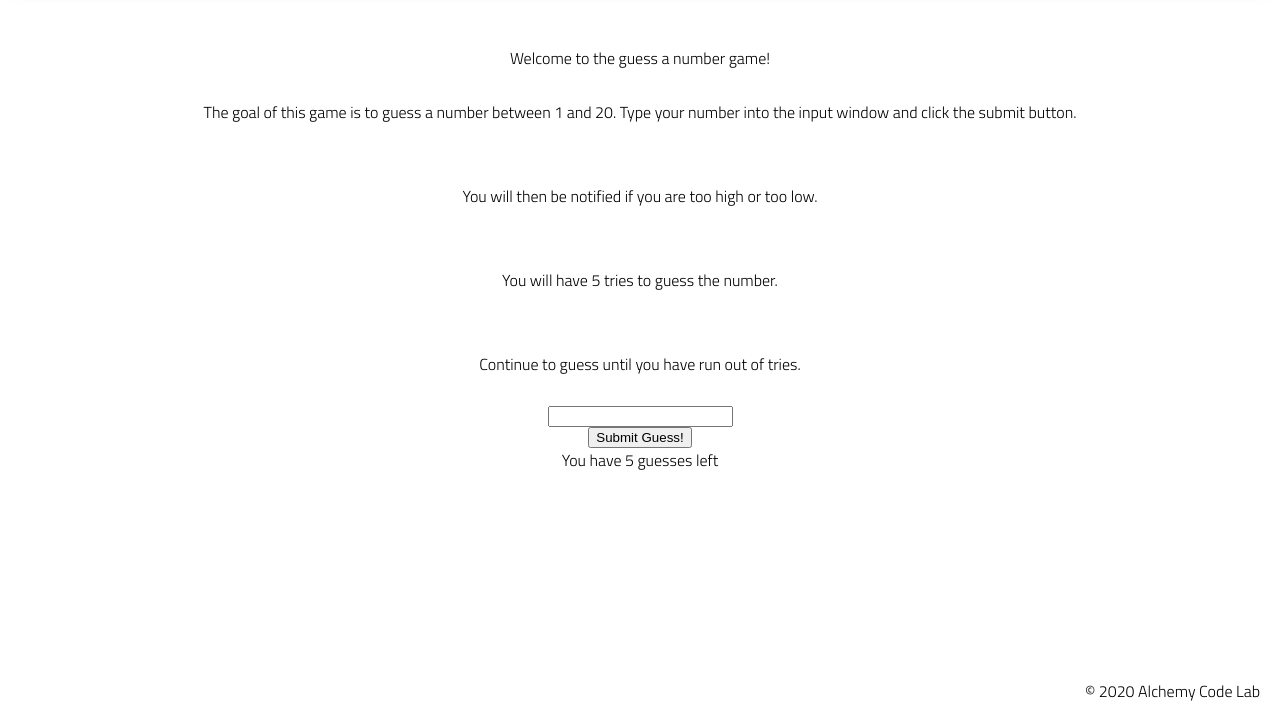
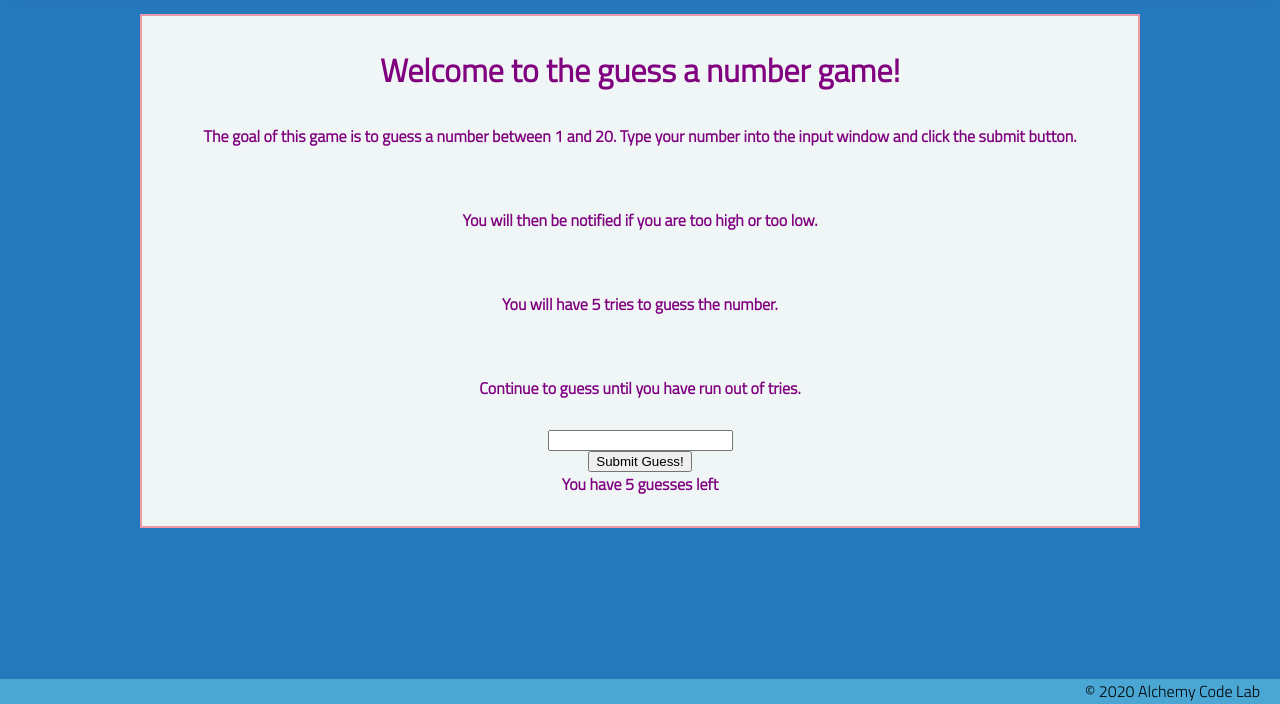
Before and after one commit to JasanCarsley/lab-02-guess-number, a plain HTML site: page index.html in a window 1280 px wide. Shown: the part 96-800 px from the top of the page. Drawn offline with Linux system fonts and the light colour scheme.

Commit message:
added color pallete, modified text

```diff
--- a/styles/style.css
+++ b/styles/style.css
@@ -1,10 +1,10 @@
 
 body {
-    --color1: #ffffff;
-    --color2: #ffffff;
-    --color3: #ffffff;
-    --color4: #ffffff;
-    --color5: #ffffff;
+    --color1: hsla(349, 69%, 76%, 1);
+    --color2: hsla(207, 67%, 44%, 1);
+    --color3: hsla(200, 61%, 56%, 1);
+    --color4: hsla(187, 41%, 94%, 1);
+    --color5: hsla(170, 28%, 95%, 1);
 
     /* https://coolors.co/generate and click export -> scss to get the colors to copy and paste below*/
     /* --color1: hsla(349, 69%, 76%, 1);
@@ -34,6 +34,7 @@ main {
     justify-content: center;
     align-items: center;
     margin-bottom: calc(var(--footer-height));
+    color: purple
 }
 
 section {
@@ -49,6 +50,8 @@ section {
     margin-top: var(--gutter);
     margin-bottom: var(--gutter);
     border: solid 2px var(--color1);
+    font-weight: bolder;
+
 }
 
 header {
@@ -72,7 +75,9 @@ h2 {
     font-weight: bold;
 }
 
-
+h5 {
+    font-size: xx-large;
+}
 
 .gutter-right {
     margin-right: 20px;
@@ -94,6 +99,7 @@ content {
 
 p {
     margin: var(--gutter);
+    display: flex
 }
 
 footer {
```
